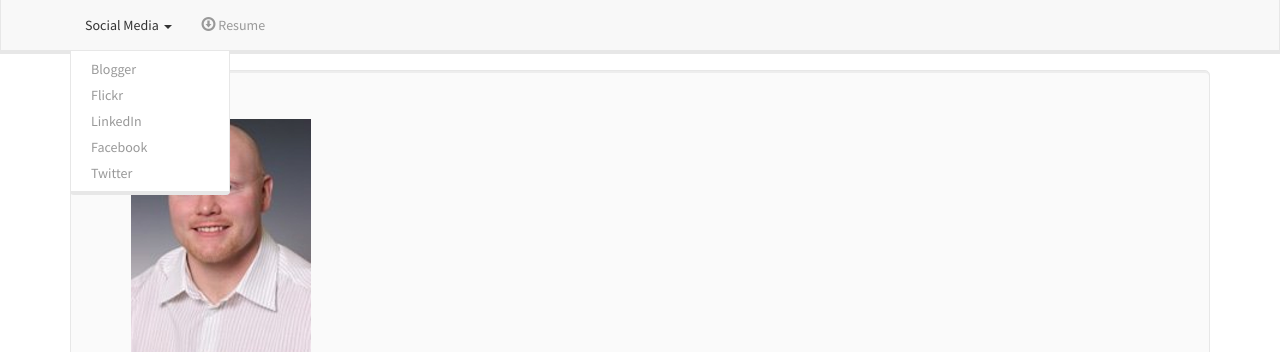
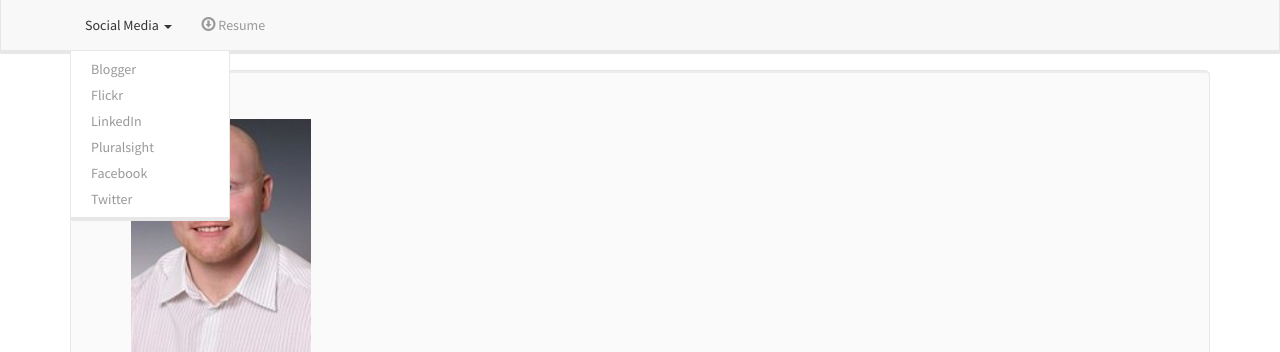
Before and after one commit to joshuablackstone/joshuablackstone.github.io, a plain HTML site: page index.html in a window 1280 px wide. Both pictures are taken after a click on the link "Social Media". Shown: the top 352 px of the page. Drawn offline with Linux system fonts and the light colour scheme.

Commit message:
Added Pluralsite Url

```diff
--- a/index.html
+++ b/index.html
@@ -39,6 +39,7 @@
                             <li><a target="_blank" href="http://jblackstone.blogspot.com">Blogger</a></li>
                             <li><a target="_blank" href="http://www.flickr.com/photos/jblackstone">Flickr</a></li>
                             <li><a target="_blank" href="http://www.linkedin.com/profile/view?id=65688934">LinkedIn</a></li>
+                            <li><a target="_blank" href="http://www.pluralsight.com/profile/joshua-blackstone">Pluralsight</a></li>
                             <li><a target="_blank" href="http://www.facebook.com/#!/profile.php?id=1494471743">Facebook</a></li>
                             <li><a target="_blank" href="http://twitter.com/#!/jblackstone6975">Twitter</a></li>
                         </ul>
```
